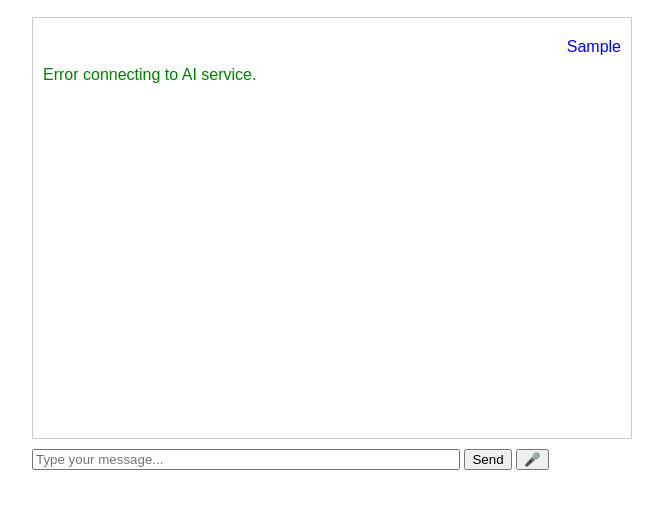
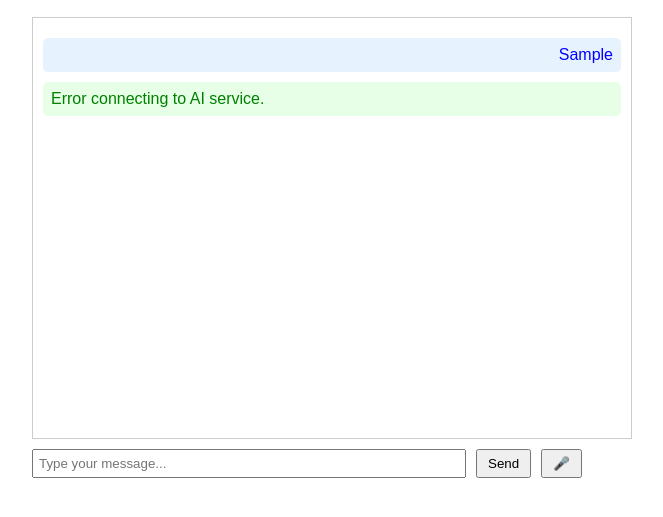
Before and after one commit to mainbtpty/AI-Chat-Agent-MVP, a plain HTML site: page Index.html in a window 1280 px wide. Both pictures are taken after typing "Sample" into the empty fields and a click on the button "Send". Shown: the part 51-568 px from the top of the page, without its empty margins (308-971 px from the left). Drawn offline with Linux system fonts and the light colour scheme; no server answers.

Commit message:
Update Index.html

```diff
--- a/Index.html
+++ b/Index.html
@@ -7,10 +7,13 @@
   <style>
     body { font-family: Arial, sans-serif; max-width: 600px; margin: 20px auto; }
     #chat { border: 1px solid #ccc; padding: 10px; height: 400px; overflow-y: auto; }
-    .message { margin: 10px 0; }
-    .user { text-align: right; color: blue; }
-    .agent { text-align: left; color: green; }
-    #inputArea { margin-top: 10px; }
+    .message { margin: 10px 0; padding: 8px; border-radius: 5px; }
+    .user { text-align: right; color: blue; background: #e6f3ff; }
+    .agent { text-align: left; color: green; background: #e6ffe6; }
+    #inputArea { margin-top: 10px; display: flex; gap: 10px; }
+    #userInput { width: 70%; padding: 5px; }
+    #sendBtn, #voiceBtn { padding: 5px 10px; cursor: pointer; }
+    #voiceBtn.listening { background: #ffcccc; }
   </style>
 </head>
 <body>
@@ -20,7 +23,7 @@
 <div id="chat"></div>
 
 <div id="inputArea">
-  <input type="text" id="userInput" placeholder="Type your message..." style="width: 70%;" />
+  <input type="text" id="userInput" placeholder="Type your message..." />
   <button id="sendBtn">Send</button>
   <button id="voiceBtn">🎤</button>
 </div>
@@ -31,7 +34,7 @@
   const sendBtn = document.getElementById('sendBtn');
   const voiceBtn = document.getElementById('voiceBtn');
 
-  // Your dataset for keyword matching
+  // Dataset for keyword-based responses
   const dataset = [
     {
       keywords: ['about', 'company', 'maestros', 'software development'],
@@ -53,14 +56,18 @@ Explore how DevSecOps revolutionizes software development by prioritizing both s
       keywords: ['about us', 'team', 'developers'],
       answer: `ABOUT US
 We are continuously sourcing exceptional developers who posses a unique blend of creativity, innovation, and strategic thinking, as they bring a touch of artistry to their coding.`
+    },
+    {
+      keywords: ['ai skills', 'machine learning', 'expertise'],
+      answer: `AI SKILLS SHOWCASE
+This chatbot demonstrates my ability to integrate the Gemini AI API with web technologies, combining natural language processing with voice input/output for a seamless user experience.`
     }
-    // Add more entries as needed
   ];
 
   // Add message to chat window
   function addMessage(text, sender) {
     const msgDiv = document.createElement('div');
-    msgDiv.className = 'message ' + sender;
+    msgDiv.className = `message ${sender}`;
     msgDiv.textContent = text;
     chat.appendChild(msgDiv);
     chat.scrollTop = chat.scrollHeight;
@@ -71,6 +78,8 @@ We are continuously sourcing exceptional developers who posses a unique blend of
     if ('speechSynthesis' in window) {
       const utterance = new SpeechSynthesisUtterance(text);
       window.speechSynthesis.speak(utterance);
+    } else {
+      addMessage('Text-to-speech not supported in this browser.', 'agent');
     }
   }
 
@@ -86,7 +95,24 @@ We are continuously sourcing exceptional developers who posses a unique blend of
     recognition.onresult = (event) => {
       const transcript = event.results[0][0].transcript;
       userInput.value = transcript;
+      voiceBtn.classList.remove('listening');
       sendMessage();
+    };
+
+    recognition.onstart = () => {
+      voiceBtn.classList.add('listening');
+      voiceBtn.textContent = '🎤 Listening...';
+    };
+
+    recognition.onend = () => {
+      voiceBtn.classList.remove('listening');
+      voiceBtn.textContent = '🎤';
+    };
+
+    recognition.onerror = (event) => {
+      voiceBtn.classList.remove('listening');
+      voiceBtn.textContent = '🎤';
+      addMessage('Voice recognition error: ' + event.error, 'agent');
     };
   } else {
     voiceBtn.disabled = true;
@@ -106,8 +132,8 @@ We are continuously sourcing exceptional developers who posses a unique blend of
 
   // Call Gemini API
   async function callGeminiAPI(userText) {
-    const apiKey = 'AIzaSyD1rrdR9nJs3TJCFYNlp1FfFWwhcJxoImo'; // Your Gemini API key
-    const url = 'https://generativelanguage.googleapis.com/v1beta/models/gemini-2.0-flash:generateContent';
+    const apiKey = 'YOUR_GEMINI_API_KEY'; // Replace with your key or move to backend
+    const url = 'https://generativelanguage.googleapis.com/v1beta/models/gemini-1.5-flash:generateContent';
 
     const body = {
       contents: [
@@ -123,8 +149,7 @@ We are continuously sourcing exceptional developers who posses a unique blend of
       const response = await fetch(url + '?key=' + apiKey, {
         method: 'POST',
         headers: {
-          'Content-Type': 'application/json',
-          // Note: API key is passed as query param, no Authorization header needed
+          'Content-Type': 'application/json'
         },
         body: JSON.stringify(body)
       });
@@ -135,11 +160,7 @@ We are continuously sourcing exceptional developers who posses a unique blend of
       }
 
       const data = await response.json();
-
-      // Extract generated text from response
-      // Adjust this if Gemini API response format changes
-      const generatedText = data?.candidates?.[0]?.content || 'Sorry, I did not understand that.';
-
+      const generatedText = data?.candidates?.[0]?.content?.parts?.[0]?.text || 'Sorry, I did not understand that.';
       return generatedText;
 
     } catch (error) {
@@ -151,7 +172,10 @@ We are continuously sourcing exceptional developers who posses a unique blend of
   // Send message handler
   async function sendMessage() {
     const input = userInput.value.trim();
-    if (!input) return;
+    if (!input) {
+      addMessage('Please enter a message.', 'agent');
+      return;
+    }
 
     addMessage(input, 'user');
     userInput.value = '';
@@ -164,12 +188,15 @@ We are continuously sourcing exceptional developers who posses a unique blend of
       return;
     }
 
-    // Otherwise call Gemini API
+    // Show loading message
+    addMessage('Thinking...', 'agent');
     const aiReply = await callGeminiAPI(input);
+    chat.lastChild.remove(); // Remove "Thinking..." message
     addMessage(aiReply, 'agent');
     speak(aiReply);
   }
 
+  // Event listeners
   sendBtn.addEventListener('click', sendMessage);
   userInput.addEventListener('keydown', (e) => {
     if (e.key === 'Enter') sendMessage();
```
